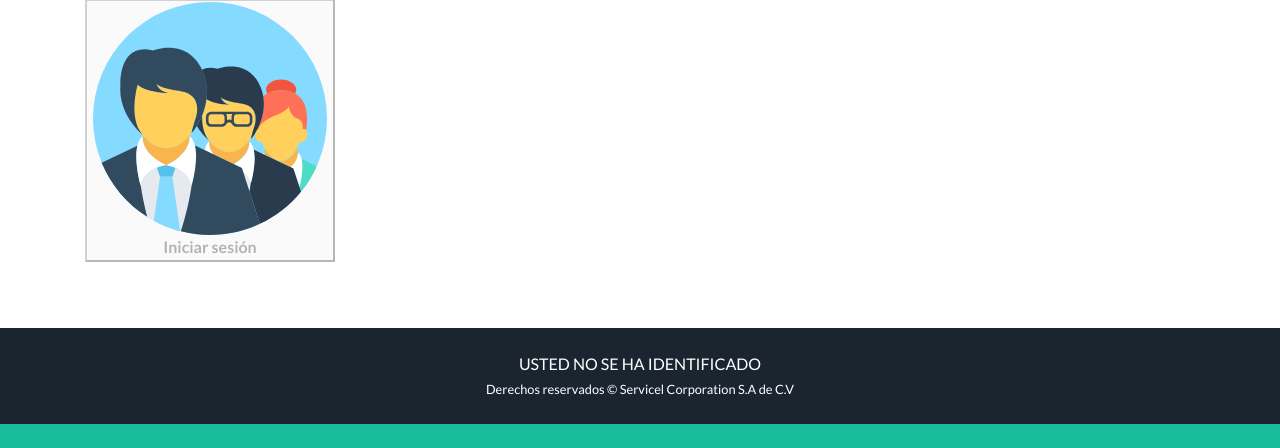
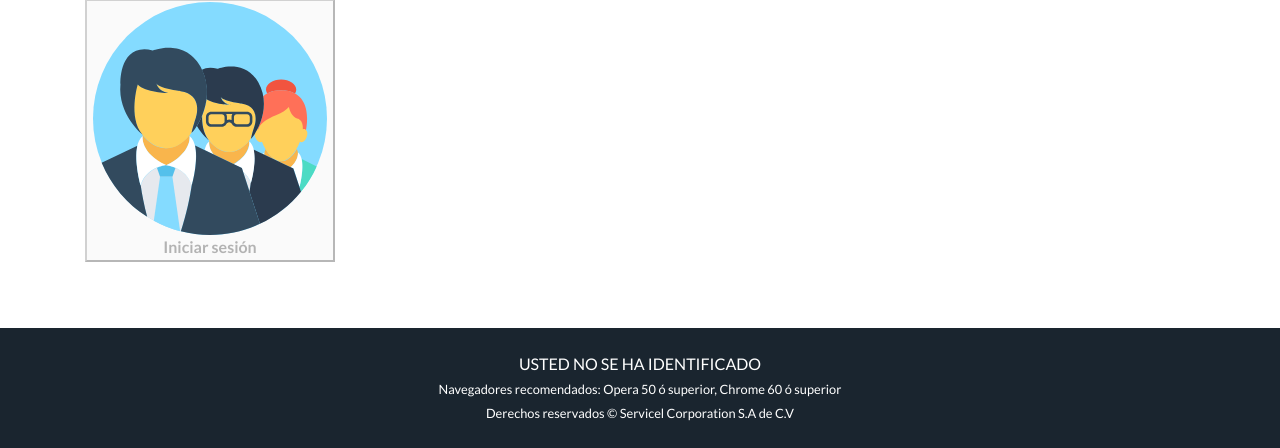
Before and after one commit to itmanagersv/intranetServicel, a PHP site: page / in a window 1280 px wide. Shown: the part 725-1173 px from the top of the page. Before the commit the page ends 1149 px from the top, so only its background shows below. Run offline with PHP 8.4, Linux system fonts and the light colour scheme.

Commit message:
Agregados navegadores compatibles al footer

```diff
--- a/plantilla/plantillaIndex.php
+++ b/plantilla/plantillaIndex.php
@@ -850,6 +850,8 @@ class plantilla{
                 <div class="container">
                     <a>'.$userfooter.'</a>
                     <br>
+                    <small>Navegadores recomendados: Opera 50 ó superior, Chrome 60 ó superior</small>
+                    <br>
                     <small>Derechos reservados &copy; Servicel Corporation S.A de C.V</small>
                 </div>
             </div>';
@@ -861,7 +863,7 @@ class plantilla{
                     <br>
                     <a href="procesos/cerrarSesion.php">Cerrar Sesión</a>
                     <br>
-                    <small>Derechos reservados &copy; Servicel Corporation S.A de C.V</small>
+                    <small>Navegadores recomendados: Opera 50 ó superior, Chrome 60 ó superior</small>
                     <br>
                     <small>Derechos reservados &copy; Servicel Corporation S.A de C.V</small>
                     </div>
```
